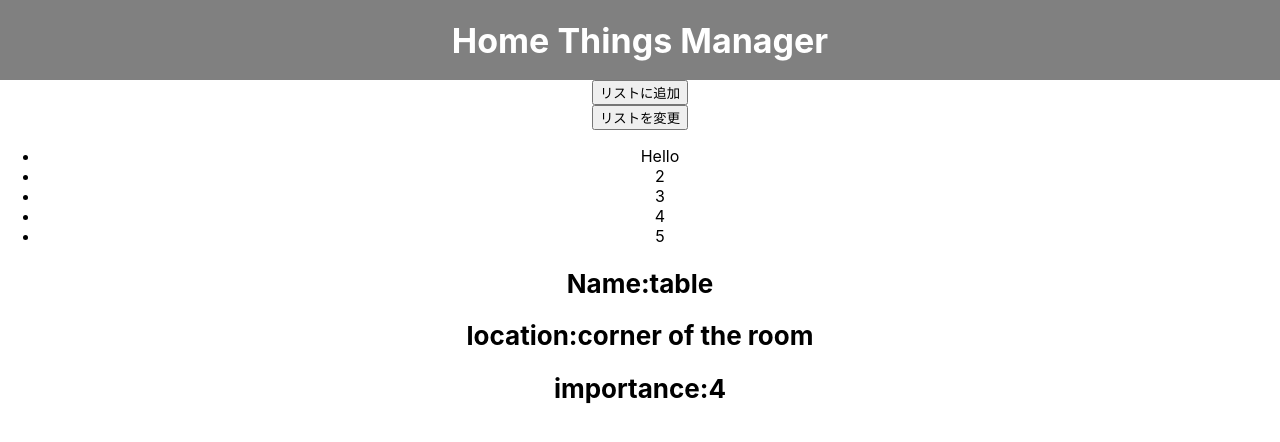
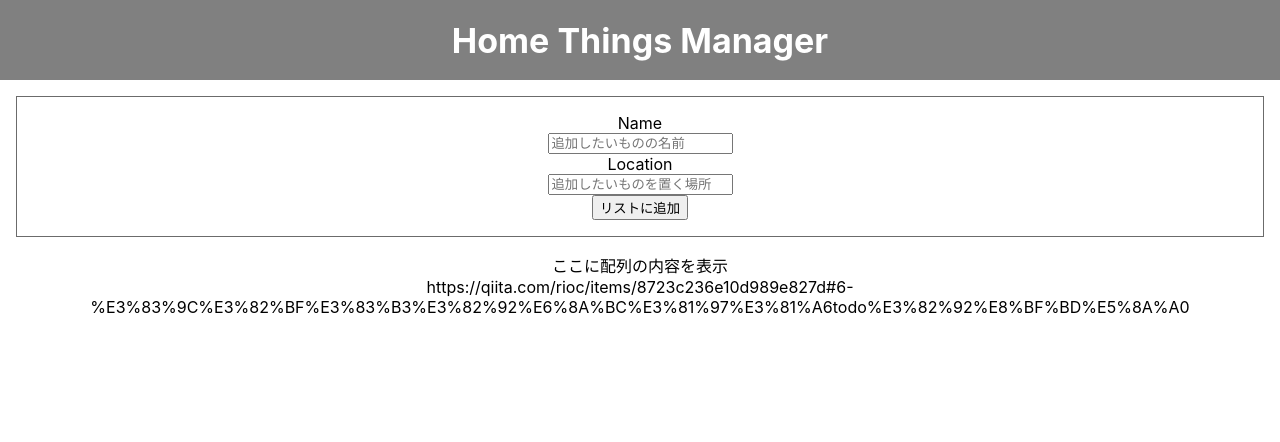
Before and after one commit to nak-yr/homethings-manager, a React (Create React App) app: page / in a window 1280 px wide. Shown: the top 442 px of the page. Built offline with nearby package versions, Linux system fonts and the light colour scheme.

Commit message:
リスト保持、任意の値追加機能実装

```diff
--- a/src/App.css
+++ b/src/App.css
@@ -3,6 +3,12 @@ h1 {
 }
 h2 {
   font-size: calc(10px + 2vmin);
+}
+form label {
+  display: flex;
+  flex-direction: column;
+  align-items: center;
+  justify-content: center;
 }
 
 .App {
@@ -24,9 +30,10 @@ h2 {
   background-color: gray;
 }
 
-.MainField {
-  display: flex;
-  flex-direction: column;
-  justify-content: center;
-  align-items: center;
+.AddingForm {
+  margin: 2vmin;
+  padding: 2vmin;
+  border-width: 1px;
+  border-style: solid;
+  border-color: #6b6b6b;
 }
--- a/src/App.jsx
+++ b/src/App.jsx
@@ -2,15 +2,12 @@ import React from 'react';
 import './App.css';
 import UserInterface from './components/UserInterface';
 import ThingsList from './components/ThingsList';
-import ThingState from './components/ThingsStates';
 
 function App() {
-  const numbers = ['Hello', 2, 3, 4, 5];
   return (
     <div className="App">
       <UserInterface />
-      <ThingsList numbers={numbers} />
-      <ThingState />
+      <ThingsList />
     </div>
   );
 }
--- a/src/components/ThingsList.jsx
+++ b/src/components/ThingsList.jsx
@@ -1,14 +1,50 @@
 import React from 'react';
 import '../App.css';
 
-function ThingsList(props) {
-    const numbers = props.numbers;
-    const listThings = numbers.map(
-        (number) => <li>{number}</li>
-    );
-    return (
-        <ul>{listThings}</ul>
-    );
+class ThingsList extends React.Component {
+    constructor() {
+        super();
+        this.state = {
+            thingsList: []
+        };
+    }
+
+    render () {
+        return (
+            <>
+            <form className="AddingForm" onSubmit={
+                event => {event.preventDefault();
+
+                const nameElement = event.currentTarget.elements["name"];
+                const locationElement = event.currentTarget.elements["location"];
+                this.setState(
+                    {
+                    thingsList: this.state.thingsList.concat({
+                        name: nameElement.value,
+                        location: locationElement.value
+                    })
+                    },
+                    // stateの変更後に入力した値を空にする
+                    () => {
+                    nameElement.value = "";
+                    locationElement.value = "";
+                    }
+                )
+                }
+            }>
+                <label>
+                    Name<input id="name" placeholder="追加したいものの名前" />
+                    Location<input id="location" placeholder="追加したいものを置く場所" />
+                </label>
+                <input type="submit" value="リストに追加"/>
+            </form>
+            <div className="ListDisp">
+                ここに配列の内容を表示<br />
+                <url>https://qiita.com/rioc/items/8723c236e10d989e827d#6-%E3%83%9C%E3%82%BF%E3%83%B3%E3%82%92%E6%8A%BC%E3%81%97%E3%81%A6todo%E3%82%92%E8%BF%BD%E5%8A%A0</url>
+            </div>
+            </>
+        )
+    }
 }
 
 export default ThingsList;
--- a/src/components/ThingsStates.jsx
+++ /dev/null
@@ -1,24 +0,0 @@
-import React from 'react';
-import '../App.css';
-
-class ThingState extends React.Component {
-    constructor() {
-        super();
-        this.state = {
-            name: 'table',
-            location: 'corner of the room',
-            importance: '4',
-        };
-    }
-    render () {
-        return (
-            <>
-                <h2>Name:{this.state.name}</h2>
-                <h2>location:{this.state.location}</h2>
-                <h2>importance:{this.state.importance}</h2>
-            </>
-        )
-    }
-}
-
-export default ThingState;
--- a/src/components/UserInterface.jsx
+++ b/src/components/UserInterface.jsx
@@ -8,10 +8,7 @@ function UserInterface() {
             <h1>Home Things Manager</h1>
             { /*リストの中身を動的に変更するような仕様にする*/ }
         </div>
-        <div className="MainField">
-            <button>リストに追加</button>
-            <button>リストを変更</button>
-        </div>
+
         </>
     )
 }
```
Also changed, not shown: 1 other file (tests, documents, lock files or other folders).
